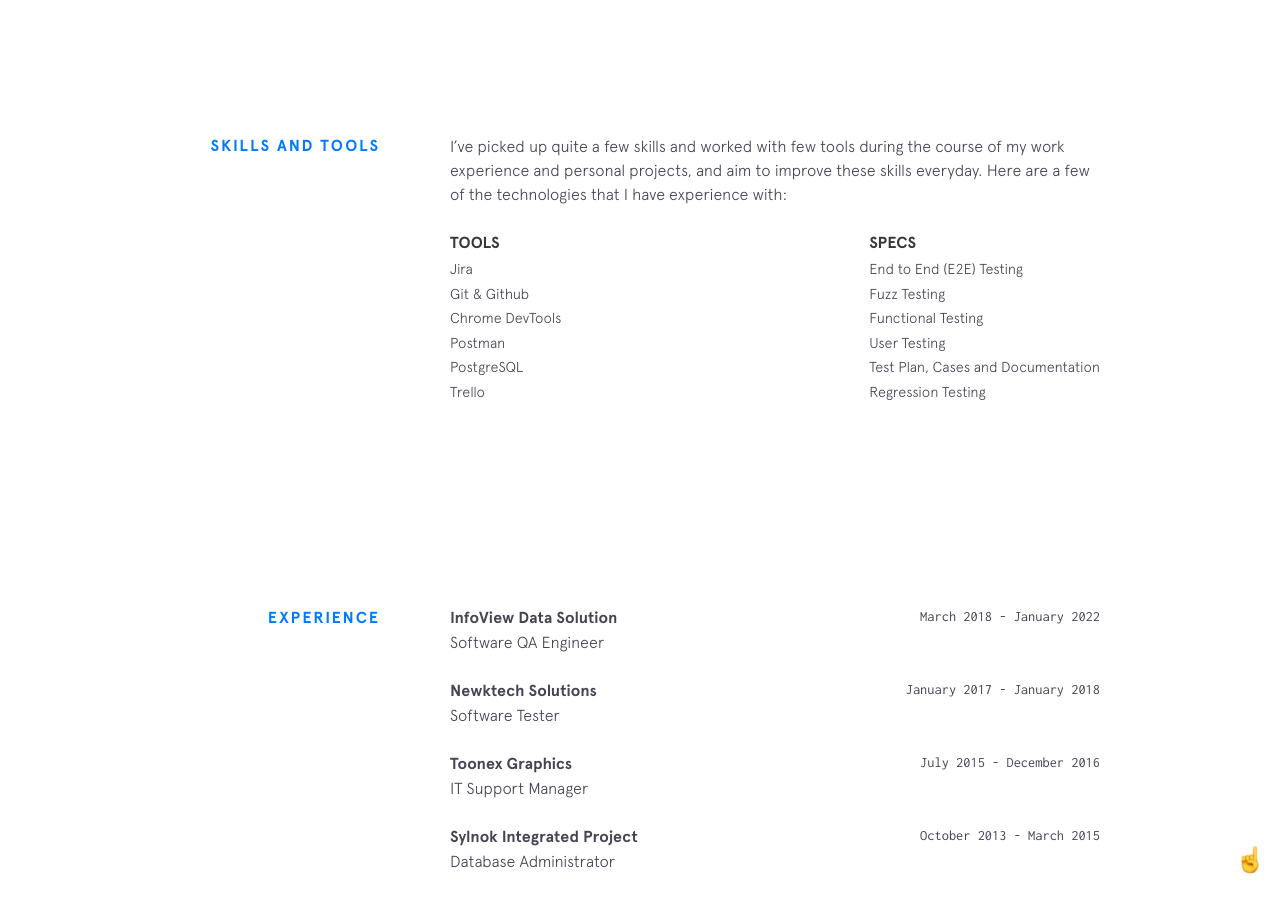
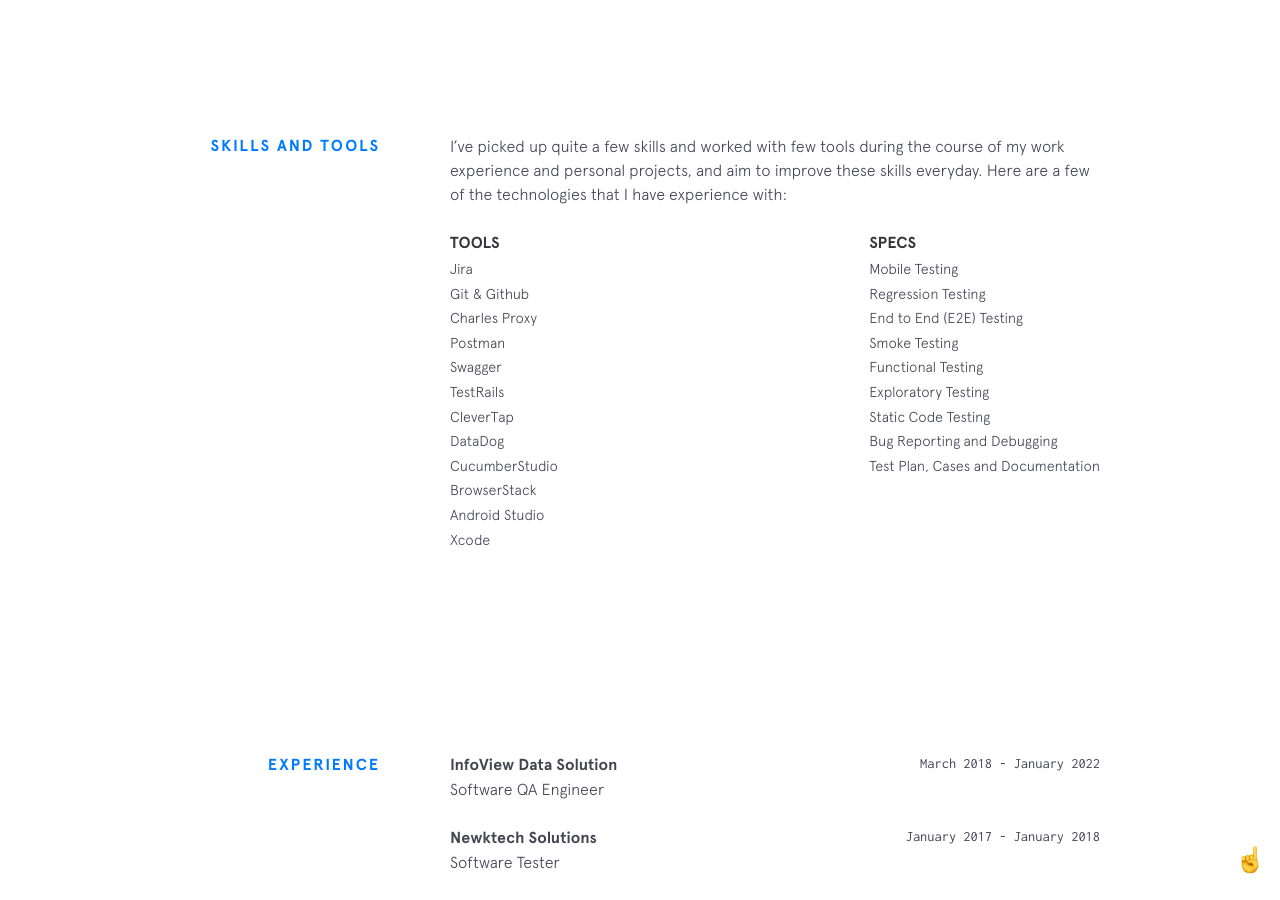
Before and after one commit to Sylvestre5/sylvestre5.github.io, a Jekyll site: the page built from index.html, in a window 1280 px wide and 900 px high, scrolled down 1574 px. Built offline with Jekyll 4.4.1, drawn with Linux system fonts in a browser that asks for light colours; nearby versions of some CDN libraries.

Commit message:
Update skills.yml

```diff
--- a/_data/skills.yml
+++ b/_data/skills.yml
@@ -15,15 +15,24 @@
 tools:
   - item: Jira
   - item: Git & Github
-  - item: Chrome DevTools
+  - item: Charles Proxy
   - item: Postman
-  - item: PostgreSQL
-  - item: Trello
+  - item: Swagger
+  - item: TestRails
+  - item: CleverTap
+  - item: DataDog
+  - item: CucumberStudio
+  - item: BrowserStack
+  - item: Android Studio
+  - item: Xcode
 
 specs:
+  - item: Mobile Testing
+  - item: Regression Testing
   - item: End to End (E2E) Testing
-  - item: Fuzz Testing
+  - item: Smoke Testing
   - item: Functional Testing
-  - item: User Testing
+  - item: Exploratory Testing
+  - item: Static Code Testing
+  - item: Bug Reporting and Debugging
   - item: Test Plan, Cases and Documentation
-  - item: Regression Testing
```
